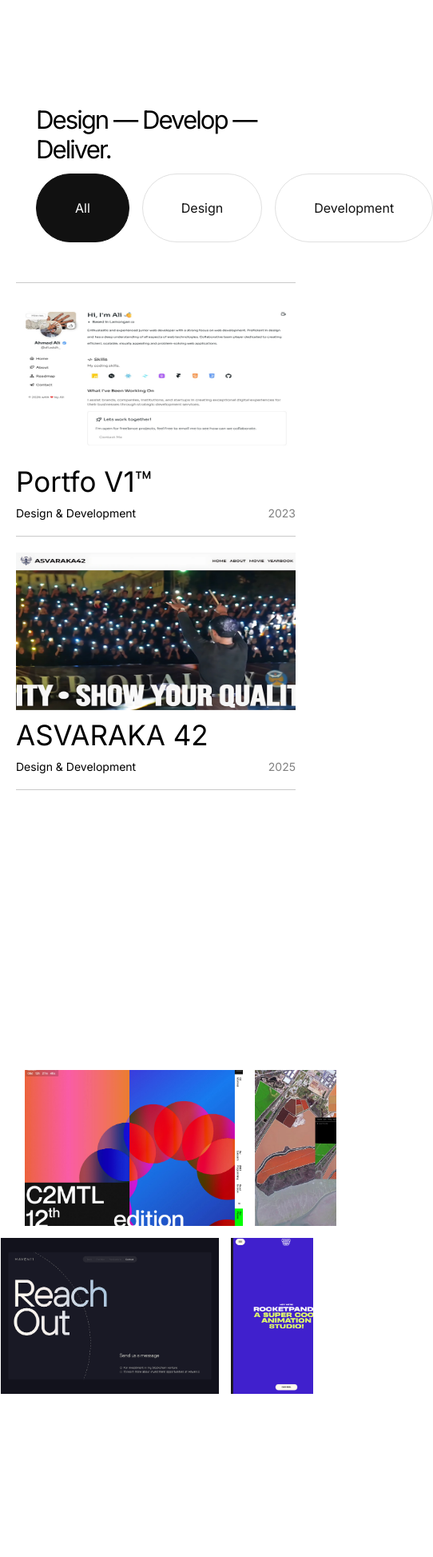
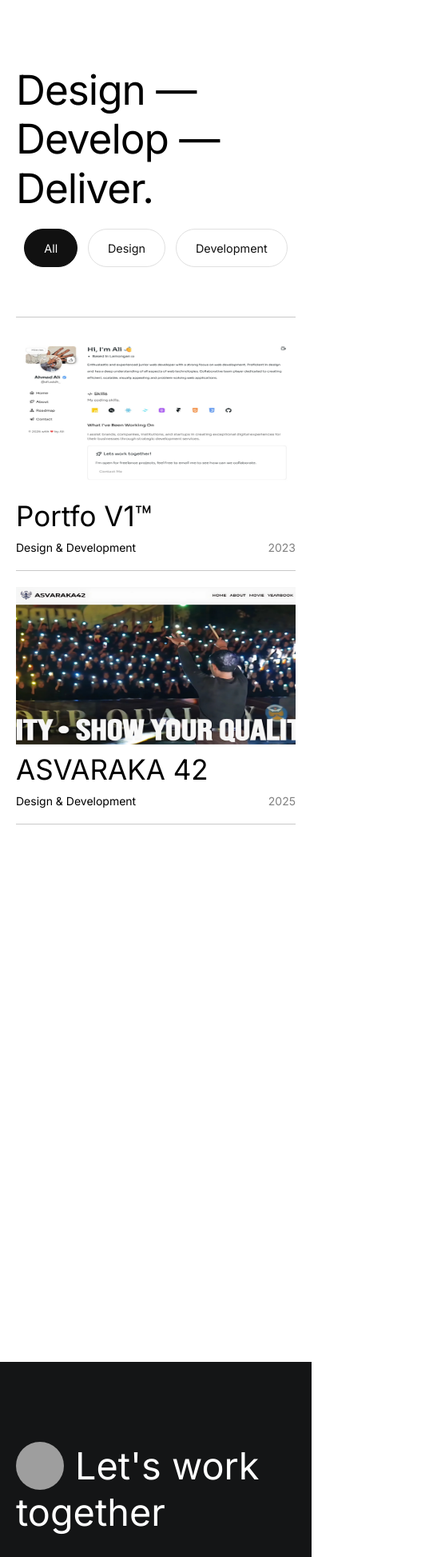
Before and after one commit to ahmadaliaddakhil/professional_profile, a Next.js app: page /work in a window 390 px wide. Shown: the part 48-1995 px from the top of the page at 80% size, 542 px wide, since content can reach past the window. Built offline with nearby package versions, Linux system fonts and the light colour scheme; grey boxes are pictures that could not be loaded.

Commit message:
fix kesekian kalinya

```diff
--- a/src/common/Header/nav/Footer/index.jsx
+++ b/src/common/Header/nav/Footer/index.jsx
@@ -34,17 +34,6 @@ export default function Footer() {
         <Magnetic>
           <p>
             <a
-              href="https://www.dribbble.com"
-              target="_blank"
-              rel="noopener noreferrer"
-            >
-              Dribbble
-            </a>
-          </p>
-        </Magnetic>
-        <Magnetic>
-          <p>
-            <a
               href="https://www.linkedin.com"
               target="_blank"
               rel="noopener noreferrer"
--- a/src/common/Header/nav/style.module.scss
+++ b/src/common/Header/nav/style.module.scss
@@ -8,6 +8,10 @@
   color: white;
   z-index: 3;
   box-shadow: -80px 0 120px rgba(0, 0, 0, 0.4);
+
+  @media screen and (max-width: 1024px) {
+    width: 60%; /* tablet: agak lebih lebar */
+  }
 
   @media screen and (max-width: 768px) {
     width: 100%;
@@ -22,6 +26,14 @@
     flex-direction: column;
     justify-content: space-between;
 
+    @media screen and (max-width: 1024px) {
+      padding: 60px;
+    }
+
+    @media screen and (max-width: 768px) {
+      padding: 40px 20px;
+    }
+
     .nav {
       display: flex;
       flex-direction: column;
@@ -29,18 +41,39 @@
       gap: 18px;
       margin-top: 60px;
 
+      @media screen and (max-width: 1024px) {
+        font-size: 90px;
+        gap: 14px;
+      }
+
+      @media screen and (max-width: 768px) {
+        font-size: 70px;
+        gap: 12px;
+        margin-top: 30px;
+      }
+
       .header {
         color: rgb(153, 153, 153);
         border-bottom: 1px solid rgb(153, 153, 153);
         text-transform: uppercase;
         font-size: 11px;
         margin-bottom: 40px;
+
+        @media screen and (max-width: 768px) {
+          font-size: 10px;
+          margin-bottom: 20px;
+        }
       }
 
       a {
         text-decoration: none;
         color: white;
         font-weight: 300;
+        line-height: 1.1;
+
+        @media screen and (max-width: 768px) {
+          font-weight: 400; /* lebih tegas di mobile */
+        }
       }
     }
   }
--- a/src/components/About/Header/index.jsx
+++ b/src/components/About/Header/index.jsx
@@ -125,7 +125,8 @@ export default function Header() {
       <div style={{ height: "60vh" }} />
       <section className={styles.outro}>
         <h1>
-          I Mean, There&apos;s Nothing About Me When There&apos;s No Job. <br />
+          I Mean, <br />
+          There&apos;s Nothing About Me When There&apos;s No Job. <br />
           So... Please Give Me One.
         </h1>
       </section>
--- a/src/components/Home/Projects/style.module.scss
+++ b/src/components/Home/Projects/style.module.scss
@@ -9,7 +9,6 @@
   @media (max-width: 768px) {
     padding-left: 20px;
     padding-right: 20px;
-    margin-bottom: 400px;
   }
 
   .header {
@@ -108,4 +107,19 @@
   .cursorLabel {
     background-color: transparent;
   }
+  .circleContainer {
+    background-color: red;
+    position: relative;
+    margin-top: 100px;
+    .circle {
+      height: 1550%;
+      width: 120%;
+      left: -10%;
+      border-radius: 0 0 50% 50%;
+      background-color: white;
+      z-index: 4;
+      position: absolute;
+      box-shadow: 0px 60px 50px rgba(0, 0, 0, 0.748);
+    }
+  }
 }
--- a/src/components/Home/SlidingImages/index.jsx
+++ b/src/components/Home/SlidingImages/index.jsx
@@ -1,44 +1,51 @@
-"use client";
 import { useRef } from "react";
 import { useScroll, useTransform, motion } from "framer-motion";
 import styles from "./style.module.scss";
 import Image from "next/image";
 
 const slider1 = [
-  { color: "#e3e5e7", src: "c2.jpg" },
-  { color: "#d6d7dc", src: "decimal.jpg" },
-  { color: "#e3e3e3", src: "funny.jpg" },
-  { color: "#21242b", src: "google.jpg" },
+  {
+    color: "#e3e5e7",
+    src: "c2.jpg",
+  },
+  {
+    color: "#d6d7dc",
+    src: "decimal.jpg",
+  },
+  {
+    color: "#e3e3e3",
+    src: "funny.jpg",
+  },
+  {
+    color: "#21242b",
+    src: "google.jpg",
+  },
 ];
 
 const slider2 = [
-  { color: "#d4e3ec", src: "maven.jpg" },
-  { color: "#e5e0e1", src: "panda.jpg" },
-  { color: "#d7d4cf", src: "powell.jpg" },
-  { color: "#e1dad6", src: "wix.jpg" },
+  {
+    color: "#d4e3ec",
+    src: "maven.jpg",
+  },
+  {
+    color: "#e5e0e1",
+    src: "panda.jpg",
+  },
+  {
+    color: "#d7d4cf",
+    src: "powell.jpg",
+  },
+  {
+    color: "#e1dad6",
+    src: "wix.jpg",
+  },
 ];
 
-// Komponen gambar
-const ProjectImage = ({ color, src, alt }) => (
-  <div className={styles.project} style={{ backgroundColor: color }}>
-    <div className={styles.imageContainer}>
-      <Image
-        fill
-        alt={alt}
-        src={`/images/${src}`}
-        loading="lazy"
-        sizes="(max-width: 768px) 70vw, 25vw"
-      />
-    </div>
-  </div>
-);
-
-export default function SlidingImages() {
+export default function index() {
   const container = useRef(null);
-
   const { scrollYProgress } = useScroll({
     target: container,
-    offset: ["start center", "end start"],
+    offset: ["start end", "end start"],
   });
 
   const x1 = useTransform(scrollYProgress, [0, 1], [0, 150]);
@@ -47,31 +54,44 @@ export default function SlidingImages() {
 
   return (
     <div ref={container} className={styles.slidingImages}>
-      {/* Slider baris 1 */}
       <motion.div style={{ x: x1 }} className={styles.slider}>
-        {slider1.map((project, index) => (
-          <ProjectImage
-            key={index}
-            color={project.color}
-            src={project.src}
-            alt={`Project ${index + 1}`}
-          />
-        ))}
+        {slider1.map((project, index) => {
+          return (
+            <div
+              key={index}
+              className={styles.project}
+              style={{ backgroundColor: project.color }}
+            >
+              <div className={styles.imageContainer}>
+                <Image
+                  fill={true}
+                  alt={"image"}
+                  src={`/images/${project.src}`}
+                />
+              </div>
+            </div>
+          );
+        })}
       </motion.div>
-
-      {/* Slider baris 2 */}
       <motion.div style={{ x: x2 }} className={styles.slider}>
-        {slider2.map((project, index) => (
-          <ProjectImage
-            key={index}
-            color={project.color}
-            src={project.src}
-            alt={`Project ${index + 1}`}
-          />
-        ))}
+        {slider2.map((project, index) => {
+          return (
+            <div
+              key={index}
+              className={styles.project}
+              style={{ backgroundColor: project.color }}
+            >
+              <div key={index} className={styles.imageContainer}>
+                <Image
+                  fill={true}
+                  alt={"image"}
+                  src={`/images/${project.src}`}
+                />
+              </div>
+            </div>
+          );
+        })}
       </motion.div>
-
-      {/* Curve di bawah */}
       <motion.div style={{ height }} className={styles.circleContainer}>
         <div className={styles.circle}></div>
       </motion.div>
--- a/src/components/Home/SlidingImages/style.module.scss
+++ b/src/components/Home/SlidingImages/style.module.scss
@@ -5,98 +5,44 @@
   position: relative;
   background-color: white;
   z-index: 1;
-  padding: 0 5vw;
-  min-height: 100vh;
-  margin-top: 200px;
-
   @media (max-width: 768px) {
-    margin-top: -150px;
-    gap: 2vw;
-    padding: 0 4vw;
+    display: none;
   }
-
   .slider {
     display: flex;
     position: relative;
     gap: 3vw;
     width: 120vw;
     left: -10vw;
-
-    @media (max-width: 768px) {
-      width: 100vw;
-      left: 0;
-      gap: 4vw;
-      overflow-x: auto;
-      overflow-y: hidden;
-      scroll-snap-type: x mandatory;
-      -webkit-overflow-scrolling: touch;
-      padding-bottom: 2vw;
-    }
-
     .project {
       width: 25%;
       height: 20vw;
       display: flex;
       align-items: center;
       justify-content: center;
-      position: relative;
-      scroll-snap-align: start;
-      overflow: hidden;
-      transition: transform 0.3s ease;
-
-      &:hover {
-        transform: scale(1.05);
-      }
-
-      @media (max-width: 768px) {
-        width: 70vw;
-        height: 50vw;
-        flex-shrink: 0;
-      }
-
       .imageContainer {
         position: relative;
         width: 80%;
         height: 80%;
-
-        @media (max-width: 768px) {
-          width: 100%;
-          height: 100%;
-        }
-
         img {
           object-fit: cover;
-          width: 100%;
-          height: 100%;
         }
       }
     }
   }
-
   .circleContainer {
-    margin-top: 80px;
+    background-color: red;
     position: relative;
-    overflow: hidden;
-
-    @media (max-width: 768px) {
-      margin-top: 50px;
-    }
-
+    margin-top: 100px;
     .circle {
-      height: 200px;
-      width: 150%;
-      left: -25%;
+      height: 1550%;
+      width: 120%;
+      left: -10%;
       border-radius: 0 0 50% 50%;
       background-color: white;
       z-index: 1;
       position: absolute;
-      box-shadow: 0px 60px 50px rgba(0, 0, 0, 0.3);
-
-      @media (max-width: 768px) {
-        width: 200%;
-        left: -50%;
-        height: 120px;
-      }
+      box-shadow: 0px 60px 50px rgba(0, 0, 0, 0.748);
     }
   }
 }
--- a/src/components/Work/Projects/index.jsx
+++ b/src/components/Work/Projects/index.jsx
@@ -215,6 +215,18 @@ export default function Projects() {
           </motion.div>
         </>
       )}
+      {isMobile && (
+        <motion.div
+          style={{ height: "50vh" }}
+          className={styles.circleContainer}
+          initial={{ scale: 0 }}
+          animate={{ scale: 1 }}
+          exit={{ scale: 0 }}
+          transition={{ duration: 0.6, ease: "easeInOut" }}
+        >
+          <div className={styles.circle}></div>
+        </motion.div>
+      )}
     </main>
   );
 }
--- a/src/components/Work/Projects/style.module.scss
+++ b/src/components/Work/Projects/style.module.scss
@@ -5,12 +5,6 @@
   padding-right: 100px;
   flex-direction: column;
   margin-top: 180px;
-
-  @media (max-width: 768px) {
-    padding-left: 20px;
-    padding-right: 20px;
-    margin-bottom: 400px;
-  }
 
   .recentwork {
     width: 100%;
@@ -66,7 +60,6 @@
     justify-content: center;
   }
 
-  /* ✅ wrapper untuk Image fill */
   .modalImgWrap {
     position: relative;
     width: 300px;
@@ -92,14 +85,47 @@
   .cursorLabel {
     background-color: transparent;
   }
+
+  @media (max-width: 768px) {
+    padding-left: 20px;
+    padding-right: 20px;
+    margin-top: 130px;
+    margin-bottom: 200px;
+
+    .recentwork {
+      margin-left: 0;
+      margin-bottom: 30px;
+      text-align: left;
+
+      h1 {
+        font-size: 3.2rem;
+        letter-spacing: -1px;
+        margin-bottom: 20px;
+      }
+    }
+
+    .body {
+      margin-bottom: 50px;
+    }
+
+    .modalContainer {
+      width: 90%;
+      height: auto;
+    }
+
+    .modalImgWrap {
+      width: 100%;
+      height: auto;
+      aspect-ratio: 16 / 9; /* biar proporsional */
+    }
+  }
 }
 
 .filters {
   display: flex;
   gap: 1rem;
-}
 
-.filters button {
+  button {
     padding: 2rem 3rem;
     font-size: 1rem;
     border-radius: 999px;
@@ -109,15 +135,29 @@
     font-weight: 400;
     transition: all 0.3s ease;
     white-space: nowrap;
-}
 
-.filters button:hover {
+    &:hover {
       transform: scale(1.03);
       border-color: #000;
     }
+  }
 
-.filters .active {
+  .active {
     background: #111;
     color: #fff;
     border-color: #111;
   }
+
+  /* ✅ Tambahan mobile */
+  @media (max-width: 768px) {
+    flex-wrap: wrap;
+    justify-content: center;
+    gap: 0.8rem;
+
+    button {
+      padding: 0.9rem 1.5rem;
+      font-size: 0.9rem;
+      margin-bottom: 2rem;
+    }
+  }
+}
```
Also changed, not shown: src/components/Home/Projects/index.jsx (+15 -0 lines). Lines whose indentation alone changed are shown as unchanged.
